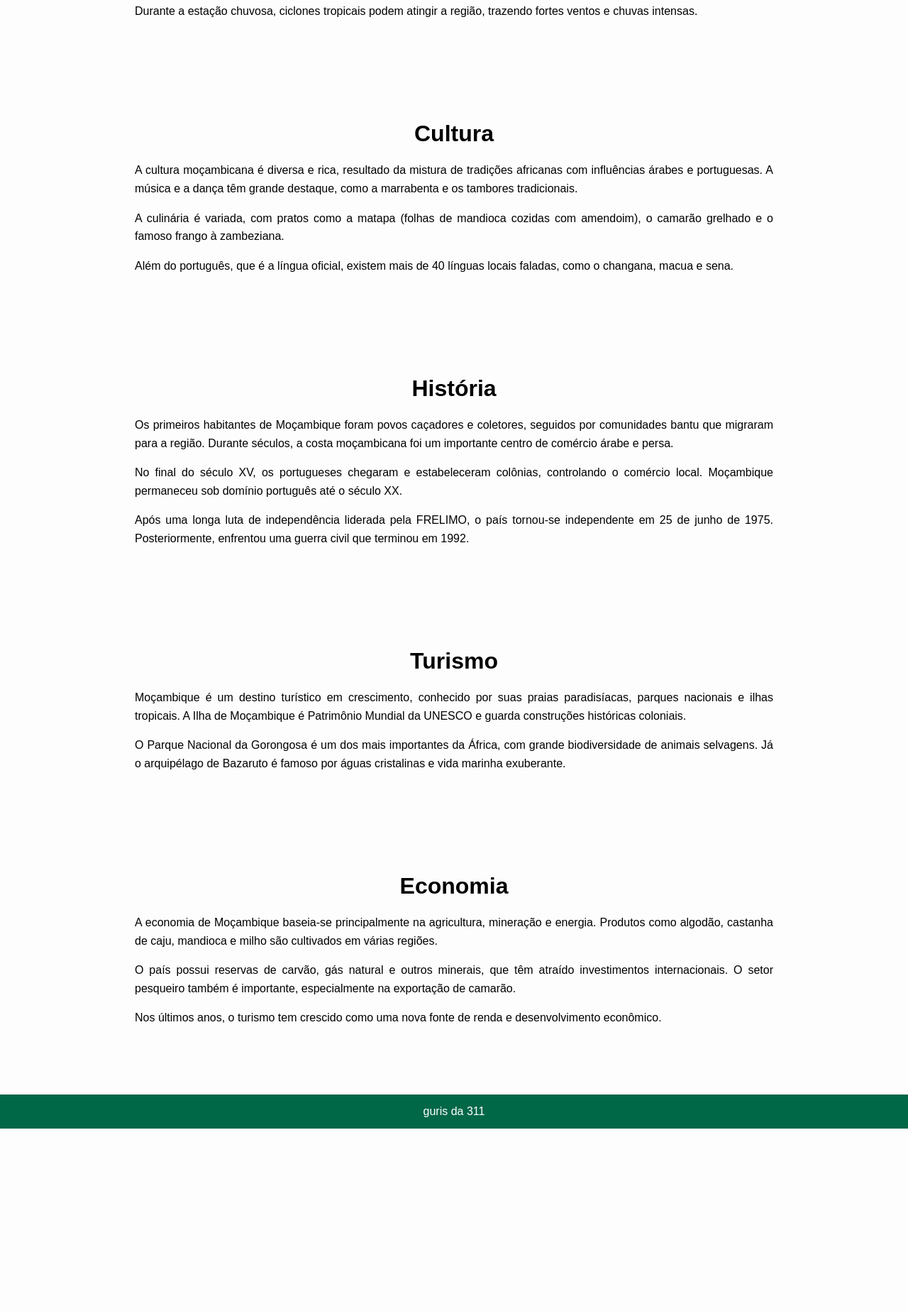
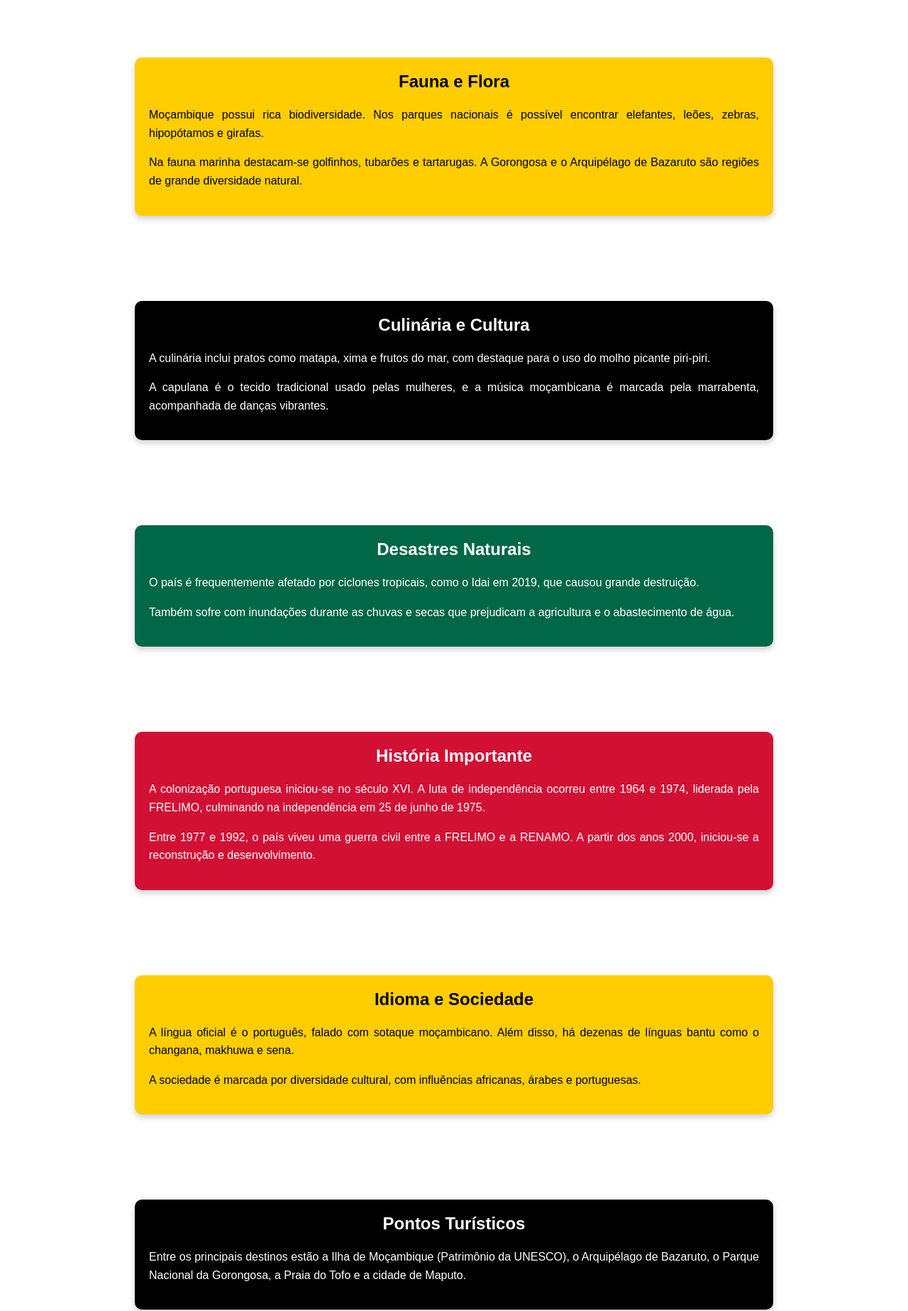
Before and after one commit to Mansurf2402/site-mo-ambique, a plain HTML site: page index.html in a window 1280 px wide. Shown: the part 953-2800 px from the top of the page at 71% size. Before the commit the page ends 2543 px from the top, so only its background shows below. Drawn offline with Linux system fonts and the light colour scheme.

Commit message:
Update index.html

```diff
--- a/index.html
+++ b/index.html
@@ -8,13 +8,13 @@
     body {
       margin: 0;
       font-family: Arial, sans-serif;
-      background-color: #fdfdfd;
+      background-color: #ffffff;
       scroll-behavior: smooth;
     }
 
     /* Cabeçalho */
     header {
-      background-color: #006747; /* Verde da bandeira */
+      background-color: #006747;
       color: white;
       display: flex;
       align-items: center;
@@ -65,23 +65,34 @@
       font-size: 1.2em;
     }
 
-    /* Seções */
+    /* Seções com caixas coloridas */
     section {
       padding: 50px 20px;
       max-width: 900px;
       margin: auto;
     }
 
-    section h2 {
-      text-align: center;
+    .box {
+      border-radius: 10px;
+      padding: 20px;
       margin-bottom: 20px;
-      font-size: 2em;
+      color: white;
+      box-shadow: 0 4px 10px rgba(0,0,0,0.2);
     }
 
-    section p {
+    .verde { background-color: #006747; }
+    .vermelho { background-color: #d21034; }
+    .amarelo { background-color: #ffcd00; color: black; }
+    .preto { background-color: #000000; }
+
+    .box h2 {
+      margin-top: 0;
+      text-align: center;
+    }
+
+    .box p {
+      text-align: justify;
       line-height: 1.6;
-      text-align: justify;
-      margin-bottom: 15px;
     }
 
     /* Rodapé */
@@ -91,6 +102,13 @@
       text-align: center;
       padding: 15px;
       margin-top: 30px;
+      font-size: 0.9em;
+    }
+
+    footer .fontes {
+      font-size: 0.8em;
+      margin-top: 10px;
+      color: #cccccc;
     }
   </style>
 </head>
@@ -105,8 +123,11 @@
     <nav>
       <a href="#geografia">Geografia</a>
       <a href="#clima">Clima</a>
+      <a href="#fauna">Fauna e Flora</a>
       <a href="#cultura">Cultura</a>
+      <a href="#desastres">Desastres</a>
       <a href="#historia">História</a>
+      <a href="#sociedade">Sociedade</a>
       <a href="#turismo">Turismo</a>
       <a href="#economia">Economia</a>
     </nav>
@@ -118,56 +139,84 @@
     <p>Descubra sua geografia, cultura, história e muito mais.</p>
   </section>
 
-  <!-- Geografia -->
+  <!-- Conteúdo -->
   <section id="geografia">
-    <h2>Geografia</h2>
-    <p>Moçambique está localizado na costa sudeste da África, banhado pelo Oceano Índico. O país faz fronteira com a Tanzânia, Malawi, Zâmbia, Zimbábue, África do Sul e Essuatíni.</p>
-    <p>Seu território possui cerca de 2.500 km de litoral, com belas praias, ilhas e recifes de corais. O interior é marcado por planícies, savanas e montanhas, como a Serra da Gorongosa.</p>
-    <p>O rio Zambeze, um dos maiores da África, atravessa o país e é de grande importância econômica e cultural.</p>
+    <div class="box verde">
+      <h2>Localização e Geografia</h2>
+      <p>Moçambique está localizado no sudeste da África, banhado pelo Oceano Índico. Faz fronteira com a Tanzânia, Malawi, Zâmbia, Zimbábue, África do Sul e Essuatíni.</p>
+      <p>O relevo é marcado por um litoral plano, planaltos e montanhas no interior. O Monte Binga, com 2.436 metros, é o ponto mais alto do país.</p>
+    </div>
   </section>
 
-  <!-- Clima -->
   <section id="clima">
-    <h2>Clima</h2>
-    <p>O clima de Moçambique é predominantemente tropical, influenciado pelo Oceano Índico. Existem duas estações principais: a chuvosa (de novembro a março) e a seca (de abril a outubro).</p>
-    <p>As temperaturas médias variam entre 20°C e 30°C, sendo mais quentes no norte e no litoral, e um pouco mais amenas nas áreas montanhosas do interior.</p>
-    <p>Durante a estação chuvosa, ciclones tropicais podem atingir a região, trazendo fortes ventos e chuvas intensas.</p>
+    <div class="box vermelho">
+      <h2>Clima e Mudanças Climáticas</h2>
+      <p>O clima é tropical úmido, dividido em duas estações: a chuvosa (outubro a março) e a seca (abril a setembro).</p>
+      <p>O norte e o litoral são mais quentes e úmidos, enquanto o interior e o sul são mais secos. O país enfrenta secas, ciclones e inundações recorrentes.</p>
+    </div>
   </section>
 
-  <!-- Cultura -->
-  <section id="cultura">
-    <h2>Cultura</h2>
-    <p>A cultura moçambicana é diversa e rica, resultado da mistura de tradições africanas com influências árabes e portuguesas. A música e a dança têm grande destaque, como a marrabenta e os tambores tradicionais.</p>
-    <p>A culinária é variada, com pratos como a matapa (folhas de mandioca cozidas com amendoim), o camarão grelhado e o famoso frango à zambeziana.</p>
-    <p>Além do português, que é a língua oficial, existem mais de 40 línguas locais faladas, como o changana, macua e sena.</p>
+  <section id="fauna">
+    <div class="box amarelo">
+      <h2>Fauna e Flora</h2>
+      <p>Moçambique possui rica biodiversidade. Nos parques nacionais é possível encontrar elefantes, leões, zebras, hipopótamos e girafas.</p>
+      <p>Na fauna marinha destacam-se golfinhos, tubarões e tartarugas. A Gorongosa e o Arquipélago de Bazaruto são regiões de grande diversidade natural.</p>
+    </div>
   </section>
 
-  <!-- História -->
-  <section id="historia">
-    <h2>História</h2>
-    <p>Os primeiros habitantes de Moçambique foram povos caçadores e coletores, seguidos por comunidades bantu que migraram para a região. Durante séculos, a costa moçambicana foi um importante centro de comércio árabe e persa.</p>
-    <p>No final do século XV, os portugueses chegaram e estabeleceram colônias, controlando o comércio local. Moçambique permaneceu sob domínio português até o século XX.</p>
-    <p>Após uma longa luta de independência liderada pela FRELIMO, o país tornou-se independente em 25 de junho de 1975. Posteriormente, enfrentou uma guerra civil que terminou em 1992.</p>
+  <section id="cultura">
+    <div class="box preto">
+      <h2>Culinária e Cultura</h2>
+      <p>A culinária inclui pratos como matapa, xima e frutos do mar, com destaque para o uso do molho picante piri-piri. </p>
+      <p>A capulana é o tecido tradicional usado pelas mulheres, e a música moçambicana é marcada pela marrabenta, acompanhada de danças vibrantes.</p>
+    </div>
   </section>
 
-  <!-- Turismo -->
-  <section id="turismo">
-    <h2>Turismo</h2>
-    <p>Moçambique é um destino turístico em crescimento, conhecido por suas praias paradisíacas, parques nacionais e ilhas tropicais. A Ilha de Moçambique é Patrimônio Mundial da UNESCO e guarda construções históricas coloniais.</p>
-    <p>O Parque Nacional da Gorongosa é um dos mais importantes da África, com grande biodiversidade de animais selvagens. Já o arquipélago de Bazaruto é famoso por águas cristalinas e vida marinha exuberante.</p>
+  <section id="desastres">
+    <div class="box verde">
+      <h2>Desastres Naturais</h2>
+      <p>O país é frequentemente afetado por ciclones tropicais, como o Idai em 2019, que causou grande destruição.</p>
+      <p>Também sofre com inundações durante as chuvas e secas que prejudicam a agricultura e o abastecimento de água.</p>
+    </div>
   </section>
 
-  <!-- Economia -->
+  <section id="historia">
+    <div class="box vermelho">
+      <h2>História Importante</h2>
+      <p>A colonização portuguesa iniciou-se no século XVI. A luta de independência ocorreu entre 1964 e 1974, liderada pela FRELIMO, culminando na independência em 25 de junho de 1975.</p>
+      <p>Entre 1977 e 1992, o país viveu uma guerra civil entre a FRELIMO e a RENAMO. A partir dos anos 2000, iniciou-se a reconstrução e desenvolvimento.</p>
+    </div>
+  </section>
+
+  <section id="sociedade">
+    <div class="box amarelo">
+      <h2>Idioma e Sociedade</h2>
+      <p>A língua oficial é o português, falado com sotaque moçambicano. Além disso, há dezenas de línguas bantu como o changana, makhuwa e sena.</p>
+      <p>A sociedade é marcada por diversidade cultural, com influências africanas, árabes e portuguesas.</p>
+    </div>
+  </section>
+
+  <section id="turismo">
+    <div class="box preto">
+      <h2>Pontos Turísticos</h2>
+      <p>Entre os principais destinos estão a Ilha de Moçambique (Patrimônio da UNESCO), o Arquipélago de Bazaruto, o Parque Nacional da Gorongosa, a Praia do Tofo e a cidade de Maputo.</p>
+    </div>
+  </section>
+
   <section id="economia">
-    <h2>Economia</h2>
-    <p>A economia de Moçambique baseia-se principalmente na agricultura, mineração e energia. Produtos como algodão, castanha de caju, mandioca e milho são cultivados em várias regiões.</p>
-    <p>O país possui reservas de carvão, gás natural e outros minerais, que têm atraído investimentos internacionais. O setor pesqueiro também é importante, especialmente na exportação de camarão.</p>
-    <p>Nos últimos anos, o turismo tem crescido como uma nova fonte de renda e desenvolvimento econômico.</p>
+    <div class="box verde">
+      <h2>Agricultura e Economia</h2>
+      <p>Moçambique tem economia baseada na agricultura e pesca, com produtos como algodão, açúcar, chá, castanha de caju, milho, mandioca e banana.</p>
+      <p>O turismo vem crescendo e é uma área com grande potencial, assim como a mineração e exploração de gás natural.</p>
+    </div>
   </section>
 
   <!-- Rodapé -->
   <footer>
     guris da 311
+    <div class="fontes">
+      Fontes: Material escolar e PDF "Moçambique Apresentação"
+    </div>
   </footer>
 
 </body>
```
